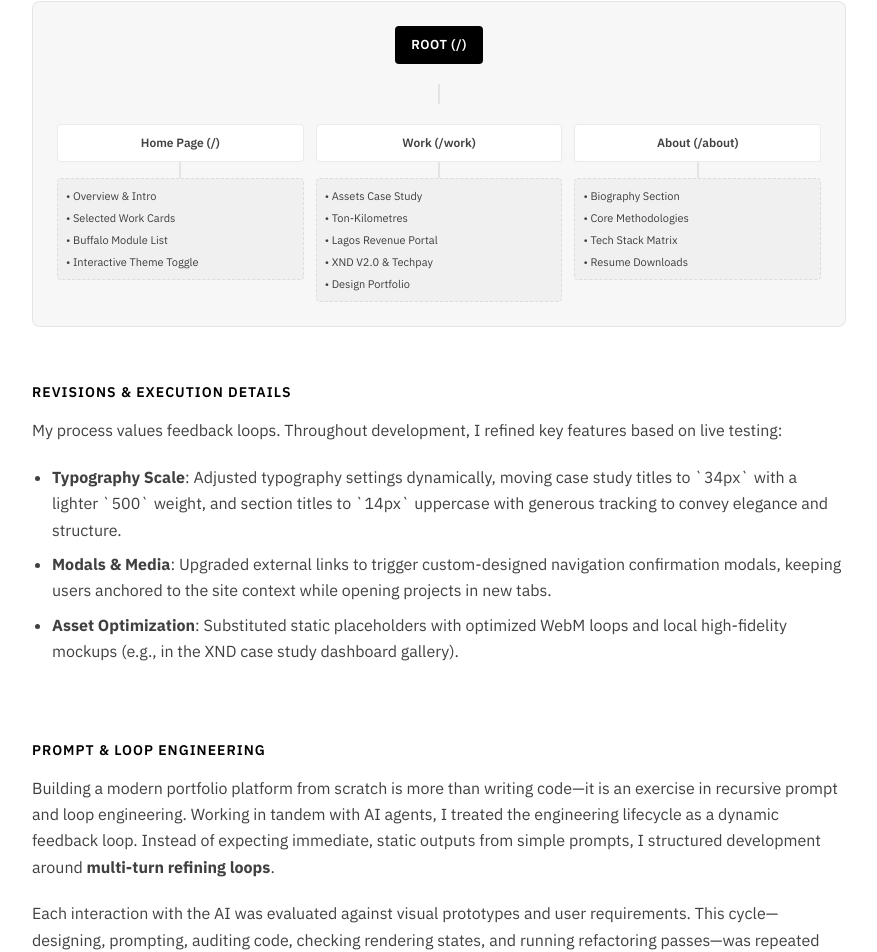
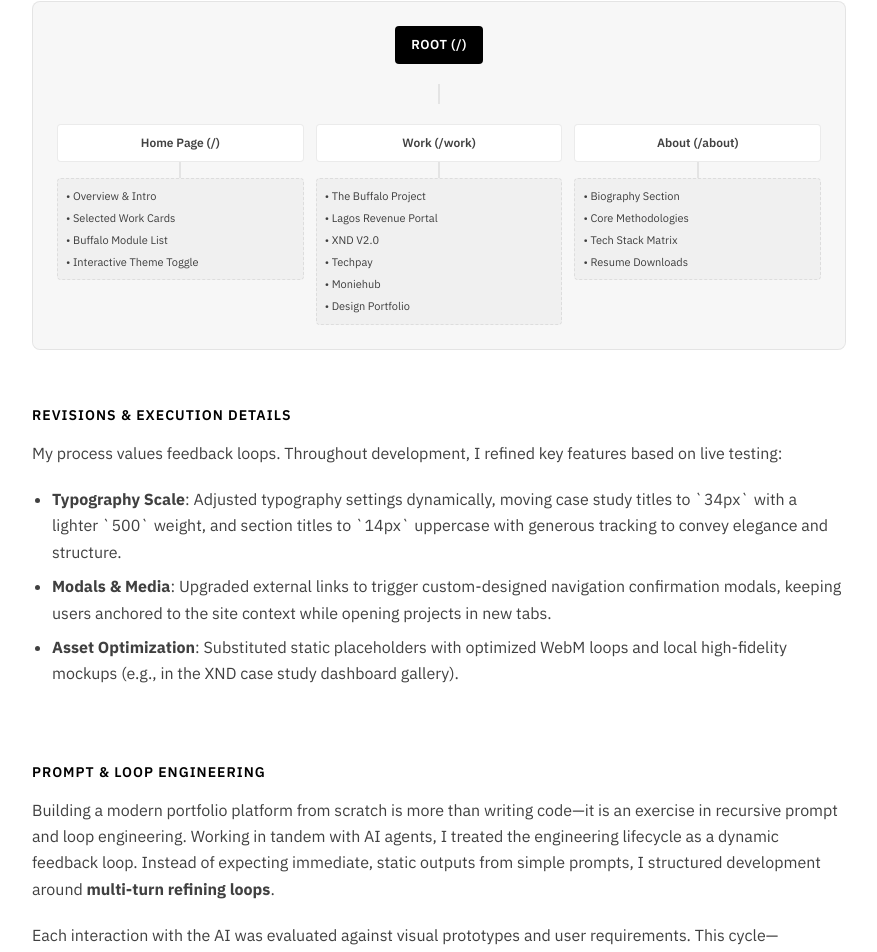
Before and after one commit to AniFUD/portfolio-project, a React (Vite) app: page /selected-work/my-design-portfolio in a window 1280 px wide. Shown: the part 3158-4110 px from the top of the page, without its empty margins (392-1269 px from the left). Built offline with nearby package versions, Linux system fonts and the light colour scheme.

Commit message:
auto-sync: modifications on 2026-07-14 09:48:57

```diff
--- a/src/pages/case-studies/MyDesignPortfolio.jsx
+++ b/src/pages/case-studies/MyDesignPortfolio.jsx
@@ -261,10 +261,11 @@ export default function MyDesignPortfolio() {
                         flexDirection: 'column',
                         gap: '4px'
                       }}>
-                        <div>• Assets Case Study</div>
-                        <div>• Ton-Kilometres</div>
+                        <div>• The Buffalo Project</div>
                         <div>• Lagos Revenue Portal</div>
-                        <div>• XND V2.0 & Techpay</div>
+                        <div>• XND V2.0</div>
+                        <div>• Techpay</div>
+                        <div>• Moniehub</div>
                         <div>• Design Portfolio</div>
                       </div>
                     </div>
```
